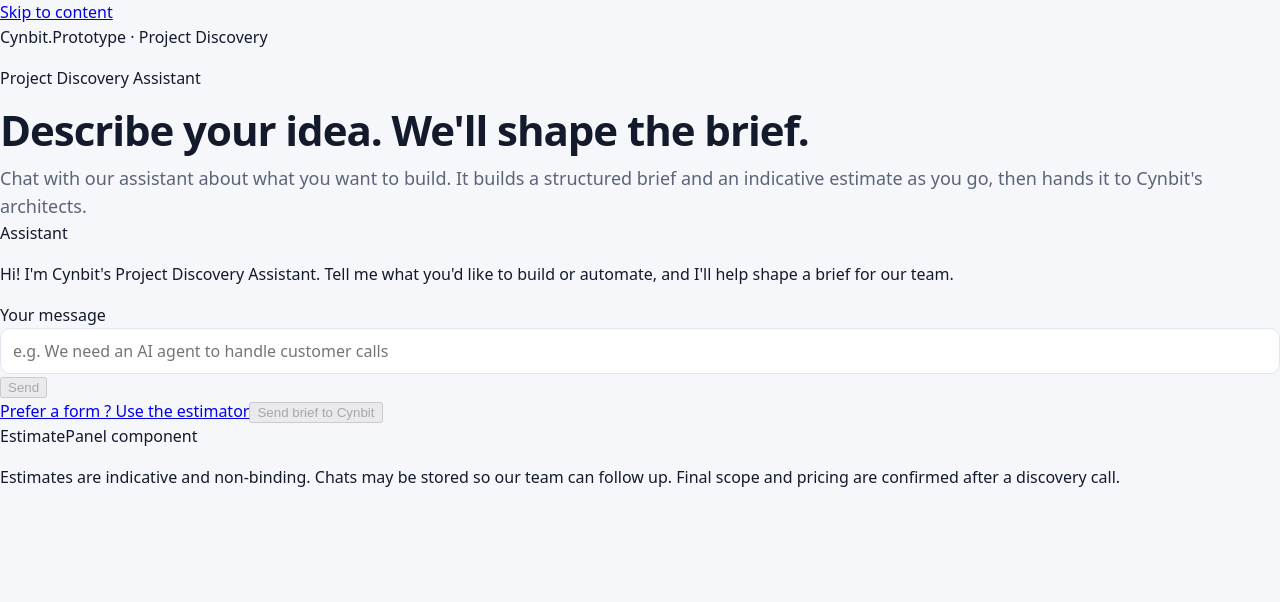
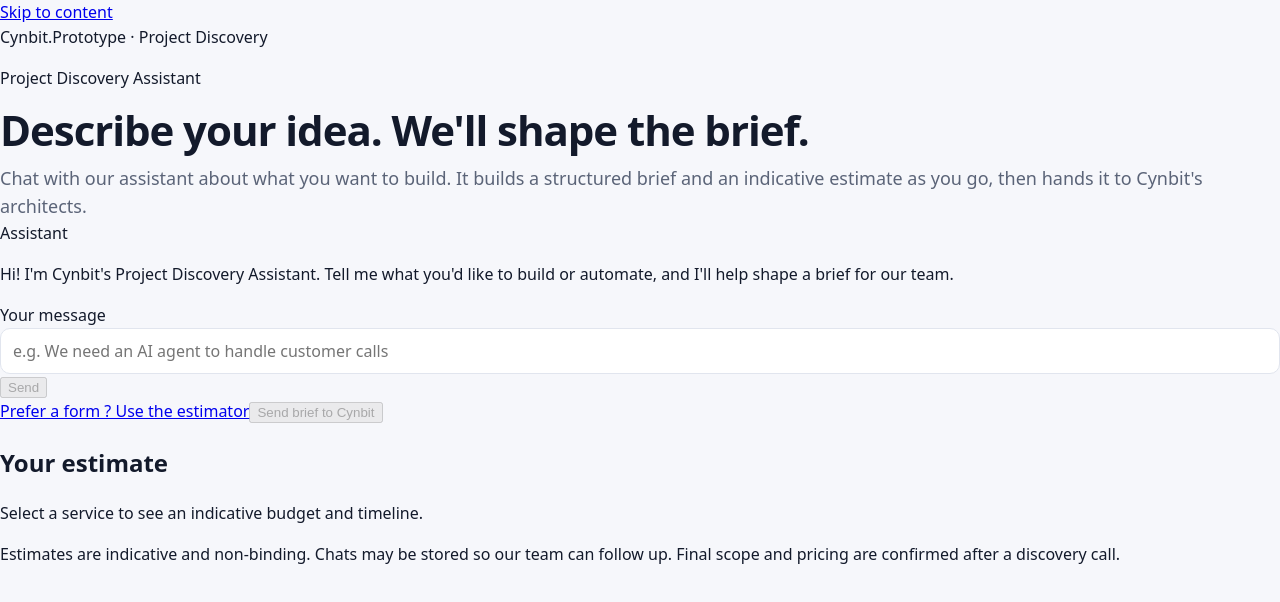
Before and after one commit to deepakdevfile/BuildScope-Assistant, a Next.js app: page / in a window 1280 px wide. Shown: the top 602 px of the page. Built offline with nearby package versions, Linux system fonts and the light colour scheme.

Commit message:
C12: `EstimatePanel` component commit - 2
Added functionality in EstimatePanel component
1. Got the estimation from estimation engine
2. Displayed the estimated cost range, estimated week range and
   complexity

```diff
--- a/components/DiscoveryChat.tsx
+++ b/components/DiscoveryChat.tsx
@@ -1,8 +1,10 @@
+'use client';
 
 import Link from 'next/link';
 import React, { useState } from 'react';
 import { type Selection, DEFAULT_SELECTION } from "@/lib/types";
 import { ChatMessage, LIMITS } from '@/lib/types';
+import EstimatePanel from './EstimatePanel';
 import LeadForm from './LeadForm';
 
 const GREETING: ChatMessage = {
@@ -142,7 +144,7 @@ export default function DiscoveryChat(){
             </div>
           )}
         </section>
-        EstimatePanel component
+        <EstimatePanel selection={selection} />
       </div>
     );
 }
--- a/components/EstimatePanel.tsx
+++ b/components/EstimatePanel.tsx
@@ -1,31 +1,45 @@
-
-
+import { estimate, formatINR,  } from "@/lib/estimator";
+import { COMPLEXITY, TIMELINE } from "@/lib/types";
+import { featureLabel } from "@/lib/types";
+import type { Selection } from "@/lib/types";
 
 export default function EstimatePanel({ selection }: { selection: Selection }) {
+    const est = estimate(selection);
 
     return (
-      <aside>
-        <h2>Your estimate</h2>
-        <div>
-          <p>
-            if no estimation then Select a service to see an indicative budget
-            and timeline.
-          </p>
-          <>
-            if estimate exists then
-            <div>range of finacial estimation</div>
-            <p>range of estimated weeks to complete the project</p>
-            <ul>list to breakdown the estimation</ul>
-            <div>
-              <span>list of selected features </span>
-              <span>list of complexit </span>
-              <span>list of timeline </span>
-
-            </div>
-            <p>
-                indicatove note for financial and weeks estimation
-            </p>
-          </>
+      <aside aria-labelledby="sum-title">
+        <h2 id="sum-title">Your estimate</h2>
+        <div aria-live="polite">
+          {!est ? (
+            <p>Select a service to see an indicative budget and timeline.</p>
+          ) : (
+            <>
+              <div>
+                {formatINR(est.min)} – {formatINR(est.max)}
+              </div>
+              <p>
+                ≈ {est.weeksMin} – {est.weeksMax} weeks
+              </p>
+              <ul>
+                {est.breakdown.map((b) => (
+                  <li key={b.service}>
+                    <span>{b.label}</span>
+                    <span>
+                      {formatINR(b.min)} – {formatINR(b.max)}
+                    </span>
+                  </li>
+                ))}
+              </ul>
+              <div>
+                {selection.features.map((f) => (
+                  <span key={f}>{featureLabel(f)} </span>
+                ))}
+                <span>{COMPLEXITY[selection.complexity].label}</span>
+                <span>{TIMELINE[selection.timeline].label}</span>
+              </div>
+              <p>Indicative and non-binding. Confirmed after discovery.</p>
+            </>
+          )}
         </div>
       </aside>
     );
```
